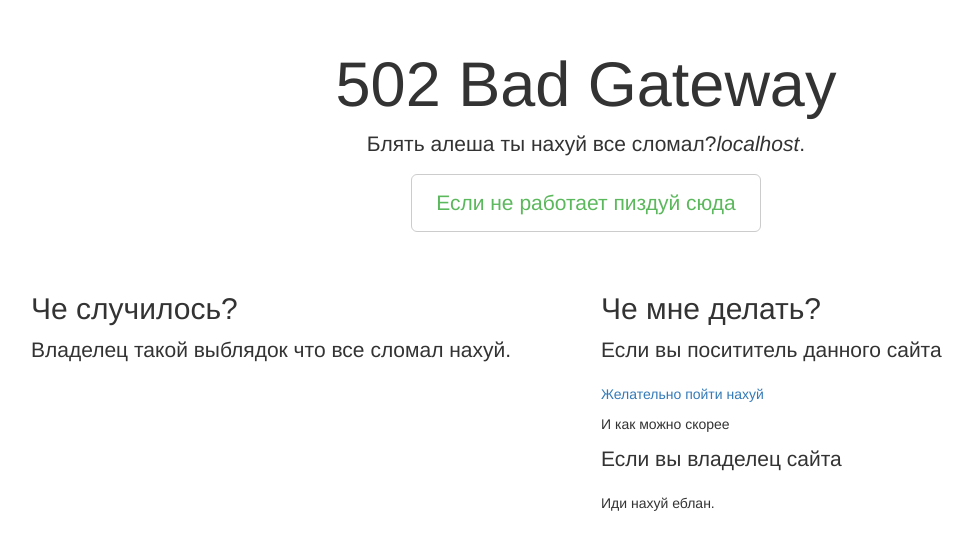
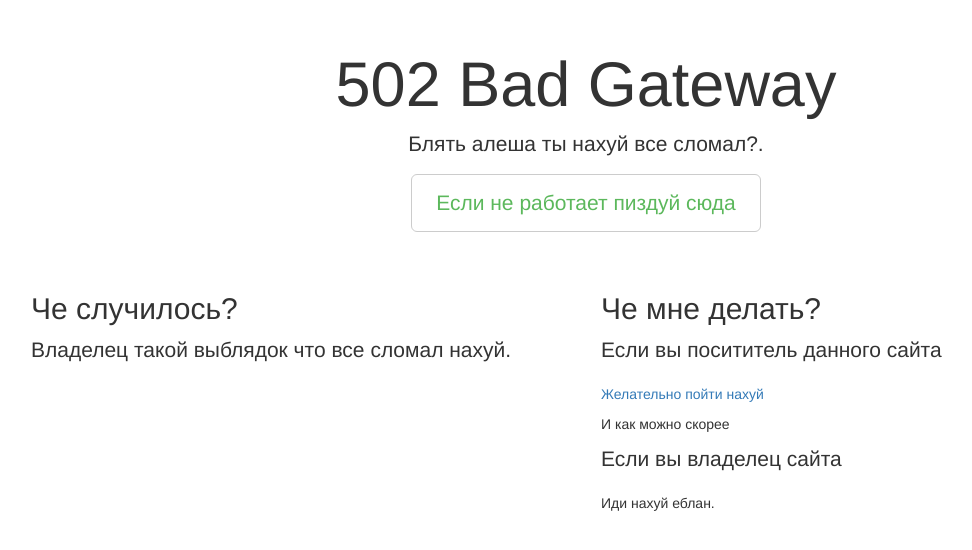
Before and after one commit to qazaqrepublicq/502exaus, a plain HTML site: page index.html in a window 1280 px wide. Shown: the whole page, without its empty margins (54-1026 px from the left). Drawn offline with nearby package versions, Linux system fonts and the light colour scheme; some icons are missing.

Commit message:
Update index.html

```diff
--- a/index.html
+++ b/index.html
@@ -145,7 +145,7 @@
       <!-- Jumbotron -->
       <div class="jumbotron">
         <h1><i class="icon-bolt orange"></i> 502 Bad Gateway</h1>
-        <p class="lead">Блять алеша ты нахуй все сломал?<em><span id="display-domain"></span></em>.</p>
+        <p class="lead">Блять алеша ты нахуй все сломал?<em><span id=""></span></em>.</p>
         <a href="https://exaus.varhost.site" class="btn btn-default btn-lg text-center"><span class="green">Если не работает пиздуй сюда</span></a>
       </div>
     </div>
```
